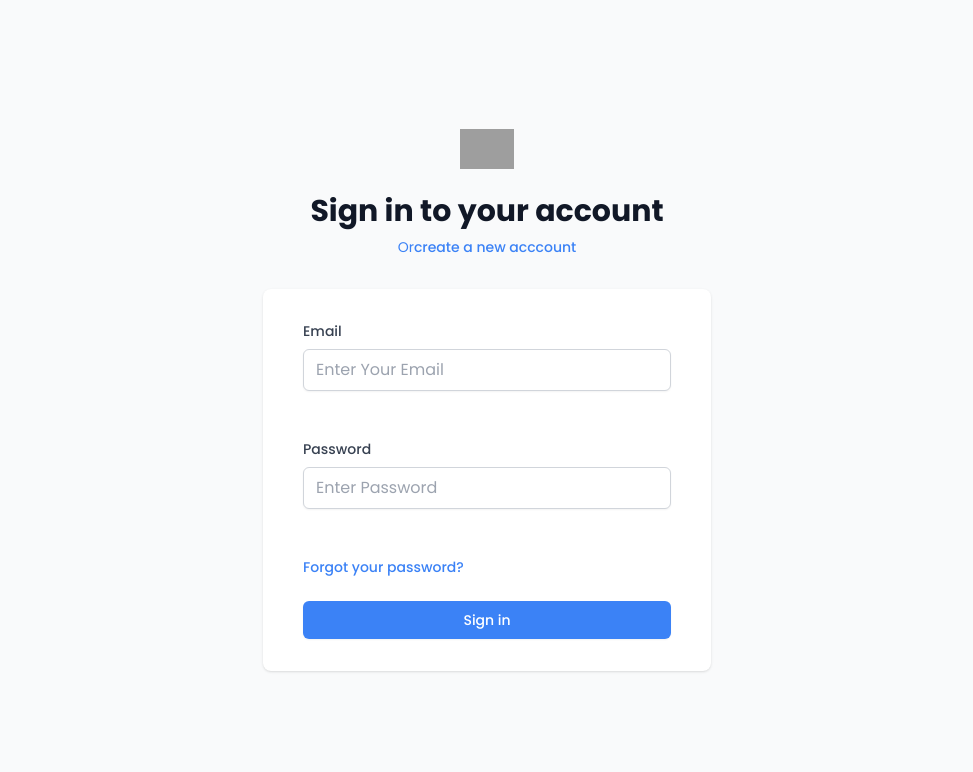
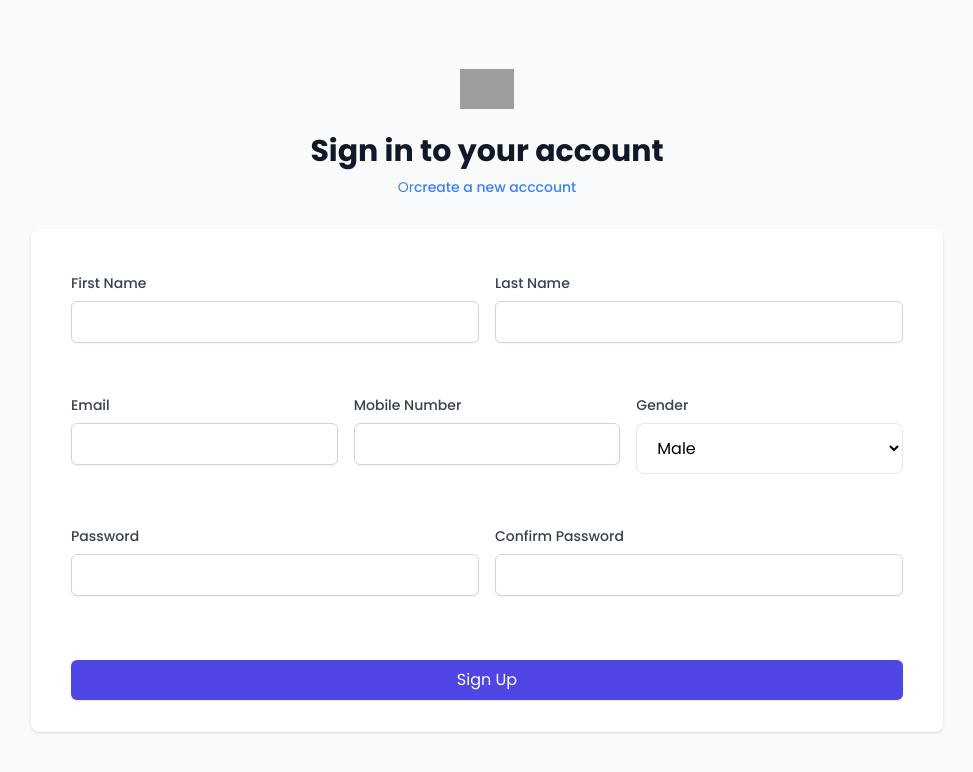
Before and after one commit to RIjvan-Juneja/time-tacking-frontend, a React (Vite) app: page /registation in a window 1280 px wide. Shown: the top 772 px of the page, without its empty margins (153-1126 px from the left). Built offline with nearby package versions, Linux system fonts and the light colour scheme; grey boxes are pictures that could not be loaded.

Commit message:
add registation from

```diff
--- a/src/pages/Authentication/Login.jsx
+++ b/src/pages/Authentication/Login.jsx
@@ -1,4 +1,4 @@
-import { InputField } from "../../common/components/Forms/FormFields"
+import { Button, InputField } from "../../common/components/Forms/FormFields"
 
 
 const Login = () => {
@@ -41,9 +41,7 @@ const Login = () => {
 
               <div className="mt-6">
                 <span className="block w-full rounded-md shadow-sm">
-                  <button type="submit" className="w-full flex justify-center py-2 px-4 border border-transparent text-sm font-medium rounded-md text-white bg-blue-500 hover:bg-blue-500 focus:outline-none focus:border-indigo-700 focus:shadow-outline-indigo active:bg-indigo-700 transition duration-150 ease-in-out">
-                    Sign in
-                  </button>
+                  <Button lable='Sign in' type="submit" id='signUp' customClass='w-full' />
                 </span>
               </div>
             </form>
--- a/src/pages/Authentication/Registation.jsx
+++ b/src/pages/Authentication/Registation.jsx
@@ -1,5 +1,5 @@
 import React from 'react'
-import { InputField } from '../../common/components/Forms/FormFields'
+import { Button, InputField, SelectBox } from '../../common/components/Forms/FormFields'
 
 const Registation = () => {
   return (
@@ -20,30 +20,31 @@ const Registation = () => {
         </div>
 
         {/* id, name, label, type, value, placeholder, error, onChange */}
-        <div className="mt-8 sm:mx-auto sm:w-full sm:max-w-md">
+        <div className="mt-8 sm:mx-auto w-[57rem] ">
           <div className="bg-white py-8 px-4 shadow sm:rounded-lg sm:px-10">
             <form>
-              <div>
-                <InputField id='email' name='name' label='Email' type='email' error={``} placeholder='Enter Your Email' />
+              <div className='grid grid-cols-2 gap-4 mt-3'>
+                <InputField id='first_name' name='first_name' label='First Name' type='text' error={``} />
+                <InputField id='last_name' name='last_name' label='Last Name' type='text' error={``} />
               </div>
 
-              <div className="mt-6">
-                <InputField id='password' name='password' label='Password' type='password' error={``} placeholder='Enter Password' />
+              <div className='grid grid-cols-3 gap-4 mt-3'>
+                <InputField id='email' name='email' label='Email' type='email' error={``} />
+                <InputField id='mobile_number' name='mobile_number' label='Mobile Number' type='number' error={``} />
+                <SelectBox id='gender' name='gender' label='Gender' options={[
+                  { label: 'Male', value: 'male' },
+                  { label: 'Female', value: 'female' }
+                ]} />
               </div>
 
-              <div className="mt-6 flex items-center justify-between">
-                <div className="text-sm leading-5">
-                  <a href="#" className="font-medium text-blue-500 hover:text-blue-500 focus:outline-none focus:underline transition ease-in-out duration-150">
-                    Forgot your password?
-                  </a>
-                </div>
+              <div className='grid grid-cols-2 gap-4 mt-3'>
+                <InputField id='email' name='email' label='Password' type='password' error={``} />
+                <InputField id='mobile_number' name='mobile_number' label='Confirm Password' type='password' error={``} />
               </div>
 
               <div className="mt-6">
                 <span className="block w-full rounded-md shadow-sm">
-                  <button type="submit" className="w-full flex justify-center py-2 px-4 border border-transparent text-sm font-medium rounded-md text-white bg-blue-500 hover:bg-blue-500 focus:outline-none focus:border-indigo-700 focus:shadow-outline-indigo active:bg-indigo-700 transition duration-150 ease-in-out">
-                    Sign in
-                  </button>
+                  <Button lable='Sign Up' type="submit" id='signUp' customClass='w-full' />
                 </span>
               </div>
             </form>
```
